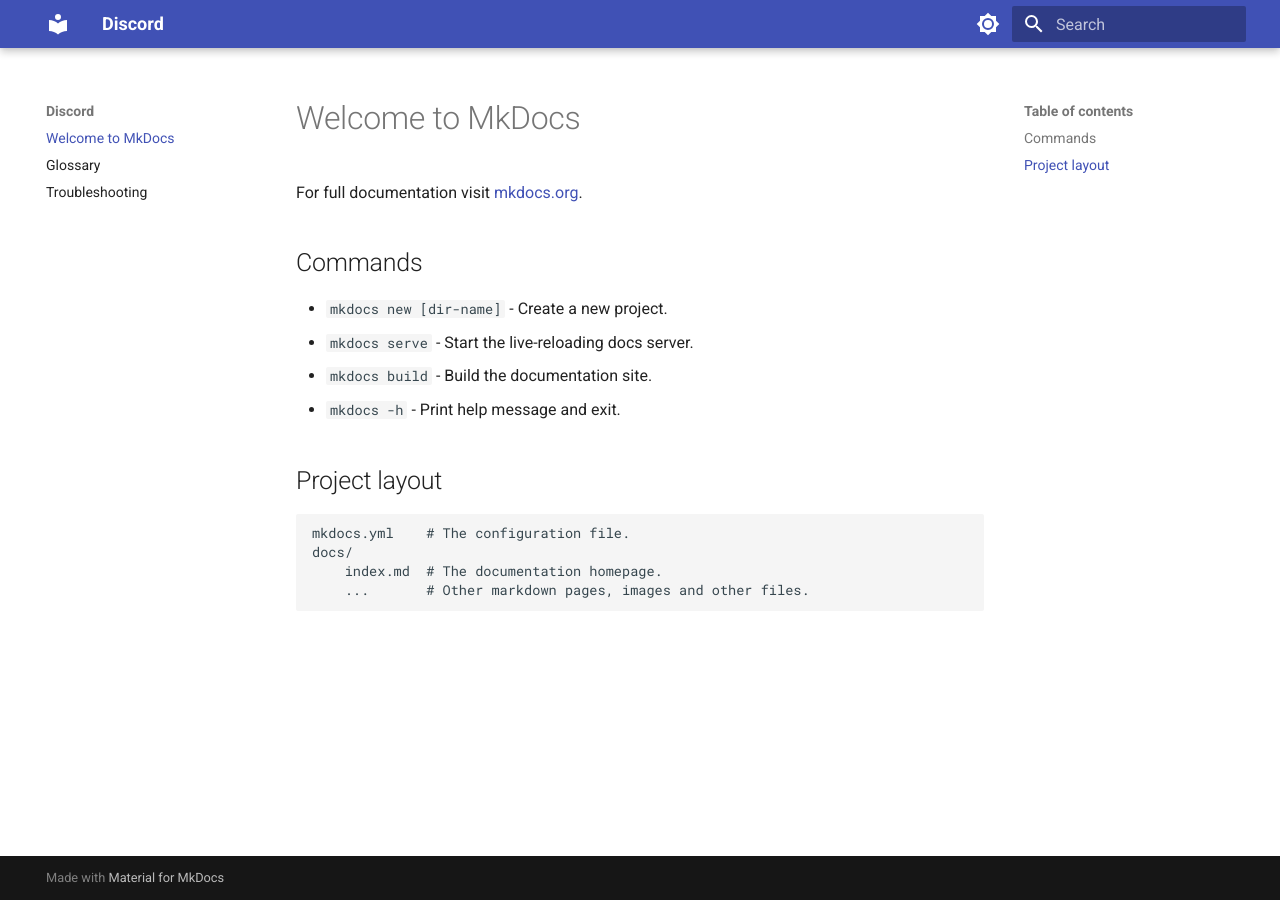
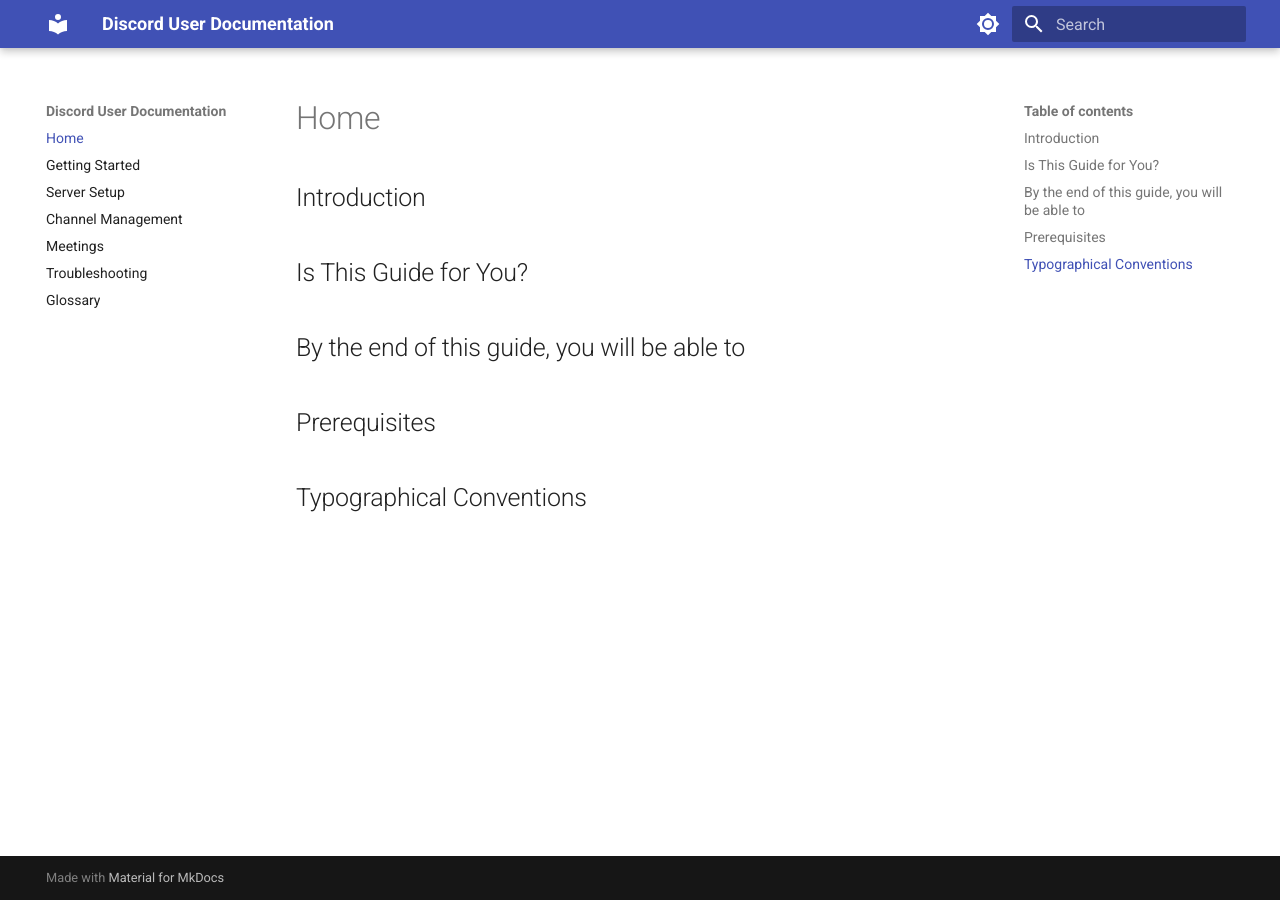
Before and after one commit to ausc09/Discord-User-Documentation, an MkDocs documentation site: the page built from docs/index.md, in a window 1280 px wide. Built offline with MkDocs 1.6.1 and Material for MkDocs 9.7.7, drawn with Linux system fonts in a browser that asks for light colours.

Commit message:
Revise md file

```diff
--- a/docs/index.md
+++ b/docs/index.md
@@ -1,17 +1,11 @@
-# Welcome to MkDocs
+# Home
 
-For full documentation visit [mkdocs.org](https://www.mkdocs.org).
+## Introduction
 
-## Commands
+## Is This Guide for You?
 
-* `mkdocs new [dir-name]` - Create a new project.
-* `mkdocs serve` - Start the live-reloading docs server.
-* `mkdocs build` - Build the documentation site.
-* `mkdocs -h` - Print help message and exit.
+## By the end of this guide, you will be able to
 
-## Project layout
+## Prerequisites
 
-    mkdocs.yml    # The configuration file.
-    docs/
-        index.md  # The documentation homepage.
-        ...       # Other markdown pages, images and other files.
+## Typographical Conventions
--- a/mkdocs.yml
+++ b/mkdocs.yml
@@ -1,4 +1,4 @@
-site_name: Discord
+site_name: Discord User Documentation
 
 theme:
   name: material
@@ -18,3 +18,12 @@ theme:
       toggle:
         icon: material/brightness-4
         name: Switch to light mode
+
+nav:
+  - Home: index.md
+  - Getting Started: setup.md
+  - Server Setup: server.md
+  - Channel Management: channel.md
+  - Meetings: meeting.md
+  - Troubleshooting: troubleshooting.md
+  - Glossary: glossary.md
```
Also changed, not shown: docs/channel.md (added, +1 -0 lines), docs/meeting.md (added, +1 -0 lines), docs/server.md (added, +1 -0 lines), docs/setup.md (added, +1 -0 lines).
